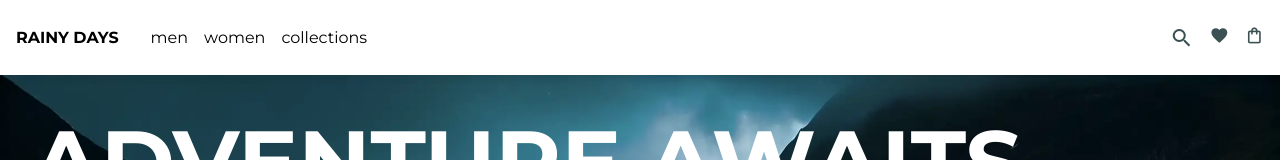
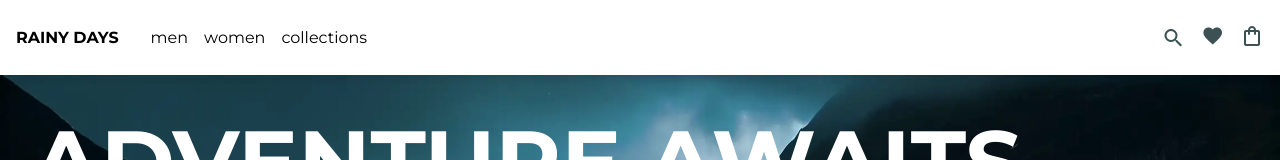
Before and after one commit to kyrregjerstad/Rainy-Days, a SvelteKit app: page / in a window 1280 px wide. Shown: the top 160 px of the page. Built offline with nearby package versions, Linux system fonts and the light colour scheme.

Commit message:
update navbar icon size

```diff
--- a/src/components/layout/header/NavHeader.svelte
+++ b/src/components/layout/header/NavHeader.svelte
@@ -13,15 +13,15 @@
   let searchIsHidden = true;
   let navSidebarIsHidden = true;
 
-  let fontSize = 1.2;
+  let fontSize = 1.4;
   let marginInline = 0;
   let innerWidth;
 
   function animateFavorites() {
-    fontSize = 1.5;
-    marginInline = -0.14;
+    fontSize = 1.6;
+    marginInline = -0.1;
     setTimeout(() => {
-      fontSize = 1.2;
+      fontSize = 1.4;
       marginInline = 0;
     }, 200);
   }
--- a/src/components/layout/header/ShoppingBagIcon.svelte
+++ b/src/components/layout/header/ShoppingBagIcon.svelte
@@ -59,7 +59,7 @@
     transform: scale3d(1.2, 1.2, 1.2);
   }
   span {
-    font-size: 1.2rem;
+    font-size: 1.5rem;
   }
 
   .hidden {
```
